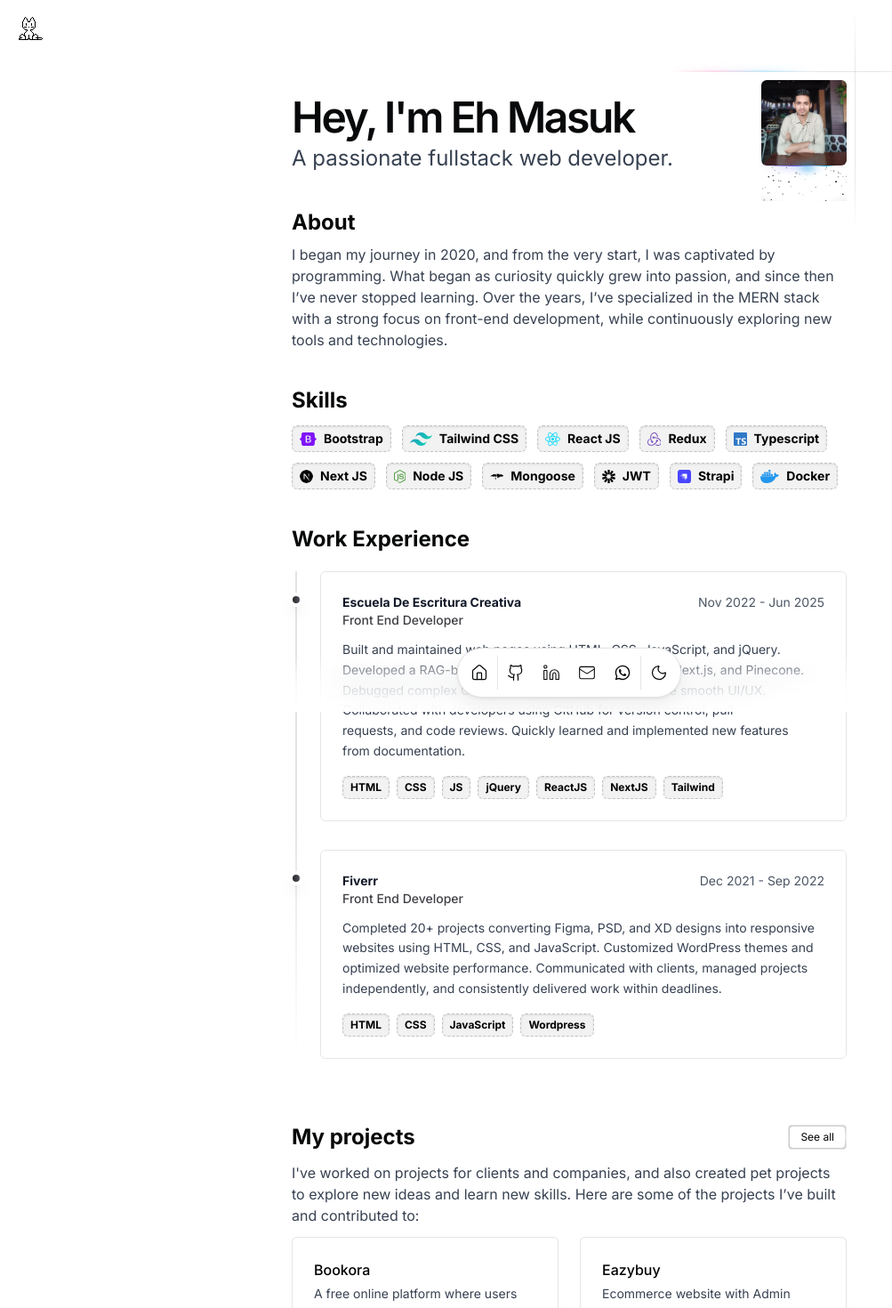
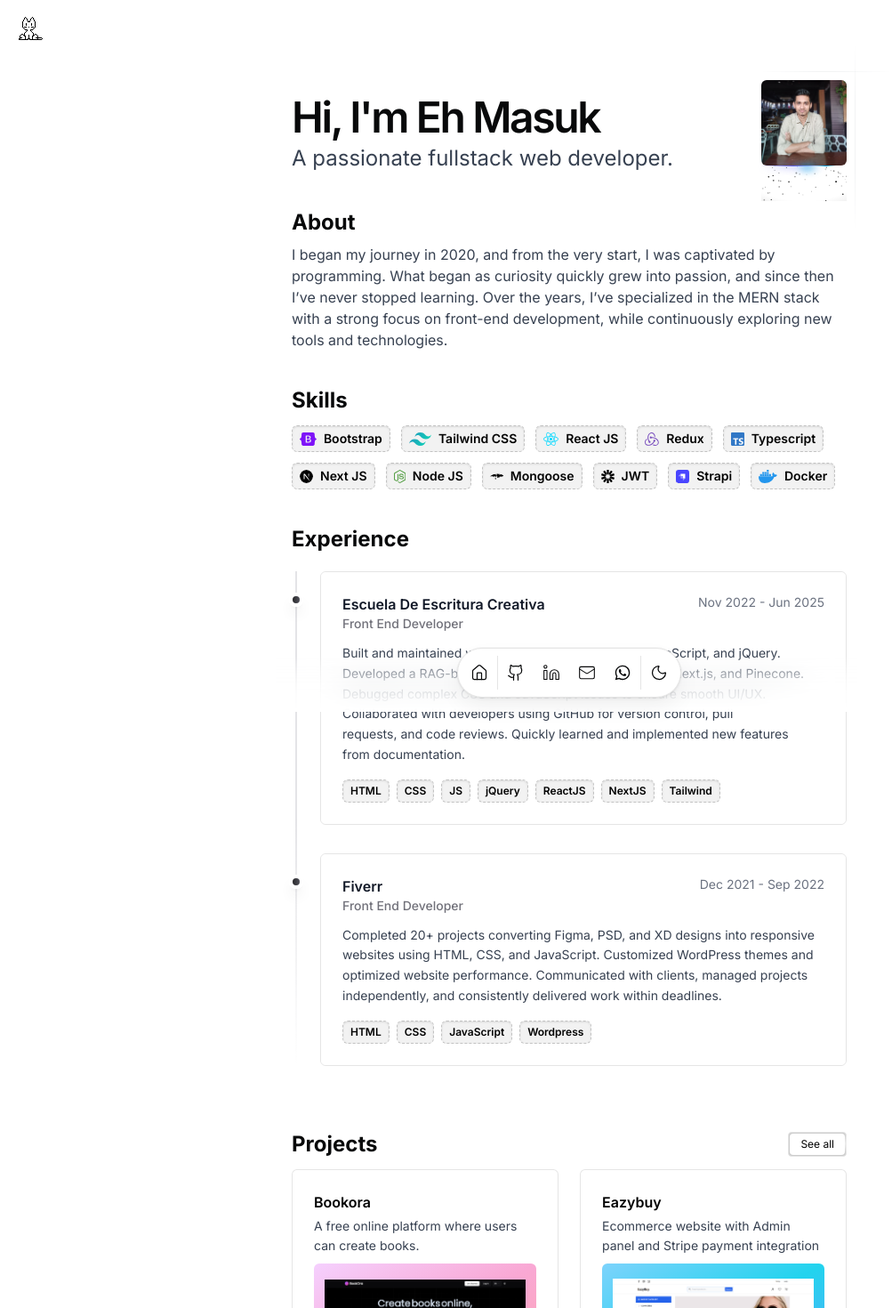
Before and after one commit to ehmasuk/portfolio, a Next.js app: page / in a window 1280 px wide. Shown: the top 1470 px of the page at 89% size, without its empty margins (0-1003 px from the left). Built offline with nearby package versions, Linux system fonts and the light colour scheme.

Commit message:
project description ui fixed

```diff
--- a/src/app/page.tsx
+++ b/src/app/page.tsx
@@ -14,19 +14,28 @@
 
 const BLUR_FADE_DELAY = 0.01;
 
-const nextDelay = (step:number) => {
+const nextDelay = (step: number) => {
   return step * BLUR_FADE_DELAY;
 };
 
 export default function Page() {
   return (
     <main className="flex flex-col min-h-[100dvh] space-y-10">
+      {/* Hero section */}
+      {/* Hero section */}
+      {/* Hero section */}
+      {/* Hero section */}
+      {/* Hero section */}
       <section id="hero">
         <div className="mx-auto w-full max-w-2xl space-y-8">
           <div className="gap-2 flex justify-between">
             <div className="flex-col relative flex flex-1 space-y-1.5 mt-5">
-              <BlurFadeText delay={nextDelay(1)} className="text-3xl font-semibold tracking-tighter sm:text-4xl xl:text-5xl/none" yOffset={8} text="Hey, I'm Eh Masuk" />
-              <BlurFadeText className="max-w-[600px] text-2xl text-gray-700 dark:text-zinc-300" delay={nextDelay(2)} text={DATA.description} />
+              <h1>
+                <BlurFadeText delay={nextDelay(1)} className="text-3xl font-semibold tracking-tighter sm:text-4xl xl:text-5xl/none" yOffset={8} text="Hi, I'm Eh Masuk" />
+              </h1>
+              <h2>
+                <BlurFadeText className="max-w-[600px] text-2xl text-gray-700 dark:text-zinc-300" delay={nextDelay(2)} text={DATA.description} />
+              </h2>
               <BlurFade delay={nextDelay(3)} className="hidden absolute right-[-35px] top-[-25px] md:block">
                 <svg width="250" height="68" viewBox="0 0 236 68" fill="none" xmlns="http://www.w3.org/2000/svg">
                   <motion.path
@@ -72,20 +81,23 @@
                 </div>
 
                 <div className="z-0">
-                  <div className="absolute left-0 md:right-[-100px] right-0 top-[-10px] h-px bg-slate-900/[0.1] dark:bg-zinc-300/[0.1] [mask-image:linear-gradient(to_right,transparent,white_4rem,white_calc(100%-4rem),transparent)]"></div>
-                  <div className="absolute right-[-10px] md:top-[-80px] top-0 -bottom-8 w-px bg-slate-900/[0.1] dark:bg-zinc-300/[0.1] [mask-image:linear-gradient(to_top,transparent,white_4rem,white_calc(100%-4rem),transparent)]"></div>
-                  <div className="absolute top-[-25px] right-10 -mb-px flex h-4 items-end overflow-hidden">
-                    <div className="flex -mb-px h-[2px] w-40 -scale-x-100">
-                      <div className="w-full flex-none blur-sm [background-image:linear-gradient(90deg,rgba(56,189,248,0)_0%,#0ea5e959_32.29%,rgba(236,72,153,0.3)_67.19%,rgba(236,72,153,0)_100%)]"></div>
-                      <div className="-ml-[100%] w-full flex-none blur-[1px] [background-image:linear-gradient(90deg,rgba(56,189,248,0)_0%,#0ea5e959_32.29%,rgba(236,72,153,0.3)_67.19%,rgba(236,72,153,0)_100%)]"></div>
-                    </div>
-                  </div>
+                  {/*Avatar top line */}
+                  <div className="absolute left-0 md:right-[-50px] right-0 top-[-10px] h-px bg-slate-900/[0.05] dark:bg-zinc-300/[0.05] [mask-image:linear-gradient(to_right,transparent,white_4rem,white_calc(100%-4rem),transparent)]"></div>
+
+                  {/*Avatar right line */}
+                  <div className="absolute right-[-10px] md:top-[-40px] top-0 -bottom-8 w-px bg-slate-900/[0.05] dark:bg-zinc-300/[0.03] [mask-image:linear-gradient(to_top,transparent,white_4rem,white_calc(100%-4rem),transparent)]"></div>
                 </div>
               </div>
             </BlurFade>
           </div>
         </div>
       </section>
+
+      {/* About section */}
+      {/* About section */}
+      {/* About section */}
+      {/* About section */}
+      {/* About section */}
       <section id="about" className="!mt-2">
         <BlurFade delay={nextDelay(5)}>
           <h2 className="text-2xl font-bold">About</h2>
@@ -95,6 +107,10 @@
         </BlurFade>
       </section>
 
+      {/* Skills section */}
+      {/* Skills section */}
+      {/* Skills section */}
+      {/* Skills section */}
       <section id="skills">
         <div className="flex min-h-0 flex-col gap-y-3">
           <BlurFade delay={nextDelay(7)}>
@@ -113,9 +129,14 @@
         </div>
       </section>
 
+      {/* Work experience section */}
+      {/* Work experience section */}
+      {/* Work experience section */}
+      {/* Work experience section */}
+      {/* Work experience section */}
       <section id="work">
         <BlurFade delay={nextDelay(9)}>
-          <h2 className="text-2xl font-bold">Work Experience</h2>
+          <h2 className="text-2xl font-bold">Experience</h2>
         </BlurFade>
         <div className="relative mt-5">
           <BlurFade
@@ -138,27 +159,24 @@
         </div>
       </section>
 
-
+      {/* Projects section */}
+      {/* Projects section */}
+      {/* Projects section */}
+      {/* Projects section */}
       <section id="projects">
         <div className="space-y-3 w-full">
           <BlurFade delay={nextDelay(12)}>
             <div className="flex justify-between items-center">
-              <h2 className="text-2xl font-bold">My projects</h2>
+              <h2 className="text-2xl font-bold">Projects</h2>
 
               <Link href="/projects">
                 <PrimaryButton>See all</PrimaryButton>
               </Link>
             </div>
           </BlurFade>
-          <BlurFade delay={nextDelay(13)}>
-            <Markdown className="text-gray-700 dark:text-zinc-300">
-              I&apos;ve worked on projects for clients and companies, and also created pet projects to explore new ideas and learn new skills. Here are some of the projects I’ve built and contributed
-              to:
-            </Markdown>
-          </BlurFade>
 
           <div className="grid grid-cols-1 gap-6 sm:grid-cols-2 mx-auto">
-            {DATA.projects.slice(0,4).map((project, id) => (
+            {DATA.projects.slice(0, 4).map((project, id) => (
               <BlurFade key={project.title} delay={nextDelay(14)}>
                 <ProjectCard
                   sourceLink={project.sourceLink}
@@ -173,15 +191,21 @@
           </div>
         </div>
       </section>
+
+      {/* Contact section */}
+      {/* Contact section */}
+      {/* Contact section */}
+      {/* Contact section */}
+      {/* Contact section */}
       <section id="contact">
         <div className="grid items-center justify-center gap-4 px-4 text-center md:px-6 w-full py-12">
           <BlurFade delay={nextDelay(15)}>
             <div className="space-y-3">
               <h2 className="text-3xl font-bold tracking-tighter sm:text-5xl">Get in Touch</h2>
               <p className="mx-auto max-w-[600px] text-gray-700 dark:text-zinc-300 md:text-xl/relaxed lg:text-base/relaxed xl:text-xl/relaxed">
-                Want to chat? Just shoot me a dm{" "}
+                Want to chat? Just shoot me a dm with a direct question on{" "}
                 <Link href={DATA.contact.social.Whtasapp.url} className="text-blue-500 hover:underline">
-                  with a direct question on whatsapp
+                  whatsapp
                 </Link>{" "}
                 and I&apos;ll respond whenever I can. I will ignore all soliciting.
               </p>
--- a/src/components/ExperienceCard.tsx
+++ b/src/components/ExperienceCard.tsx
@@ -22,11 +22,11 @@
               <div className="flex flex-col lg:flex-row lg:items-start lg:justify-between">
                 <div className="flex-1">
                   <div className="flex items-center gap-2">
-                    <h3 className="font-bold text-gray-900 dark:text-white group-hover:text-zinc-800 dark:group-hover:text-zinc-100 transition-colors">{company}</h3>
+                    <h3 className="font-semibold text-gray-900 dark:text-white group-hover:text-zinc-800 dark:group-hover:text-zinc-100 transition-colors">{company}</h3>
                   </div>
-                  <p className="font-medium text-zinc-700 dark:text-zinc-300 text-sm mb-3">{title}</p>
+                  <p className="font-medium text-zinc-500 dark:text-zinc-500 mb-3 text-sm">{title}</p>
                 </div>
-                <div className="text-sm text-gray-600 dark:text-zinc-400">
+                <div className="text-sm text-gray-500 dark:text-zinc-500">
                   {start} - {end}
                 </div>
               </div>
--- a/src/components/ProjectCard.tsx
+++ b/src/components/ProjectCard.tsx
@@ -36,7 +36,7 @@
   return (
     <CardContainer className="inter-var">
       <CardBody className="bg-white relative group/card  dark:hover:shadow-2xl dark:hover:shadow-emerald-500/[0.1] dark:bg-[#222225] dark:border-white/[0.2] border-black/[0.1] w-auto h-auto rounded-md p-6 border">
-        <CardItem translateZ="50" className="text-md font-medium line-clamp-2 text-black dark:text-white">
+        <CardItem translateZ="50" className="text-md font-semibold line-clamp-2 text-black dark:text-white">
           {title}
         </CardItem>
         <CardItem as="p" translateZ="60" className="text-gray-700 dark:text-zinc-300 text-sm leading-relaxed mt-1">
--- a/src/components/ui/badge.tsx
+++ b/src/components/ui/badge.tsx
@@ -4,7 +4,7 @@
 import { cn } from "@/lib/utils";
 
 const badgeVariants = cva(
-  "inline-flex gap-2 items-center justify-center rounded-md px-2 py-1 text-sm font-medium w-fit bg-black/5 dark:bg-white/15 border border-dashed dark:border-white/30 border-black/20 shadow-[inset_0_1px_2px_#00000014,inset_0_1px_4px_#0000000a] text-black dark:text-white font-bold",
+  "inline-flex gap-2 items-center justify-center rounded-md px-2 py-1 text-sm w-fit bg-black/5 dark:bg-white/15 border border-dashed dark:border-white/30 border-black/20 shadow-[inset_0_1px_2px_#00000014,inset_0_1px_4px_#0000000a] text-black dark:text-white font-semibold",
   {
     variants: {
       variant: {
--- a/src/components/ui/card.tsx
+++ b/src/components/ui/card.tsx
@@ -56,7 +56,7 @@
   <div
     ref={ref}
     className={cn(
-      "text-pretty text-sm text-muted-foreground",
+      "text-pretty text-muted-foreground",
       className
     )}
     {...props}
```
Also changed, not shown: src/components/GridBg.tsx (deleted).
